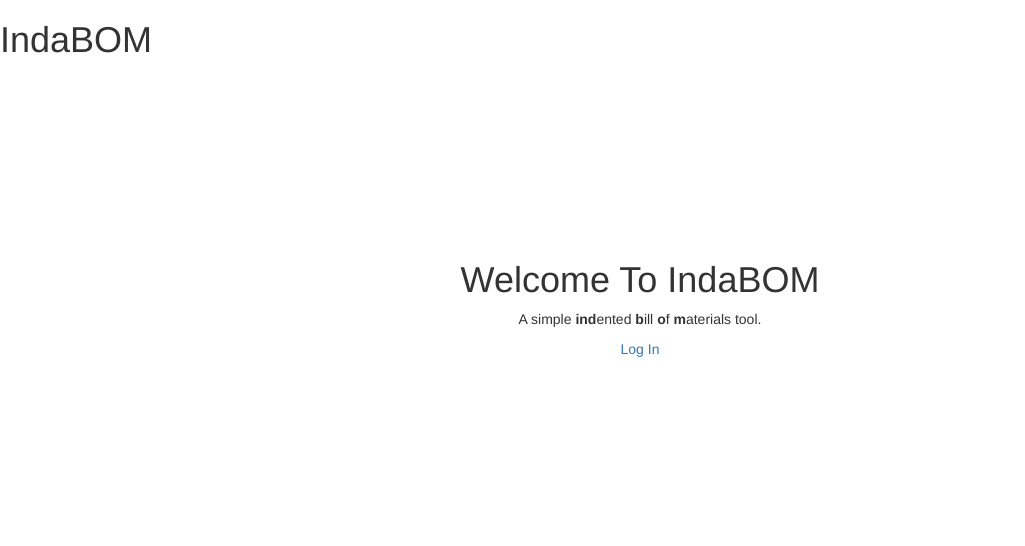
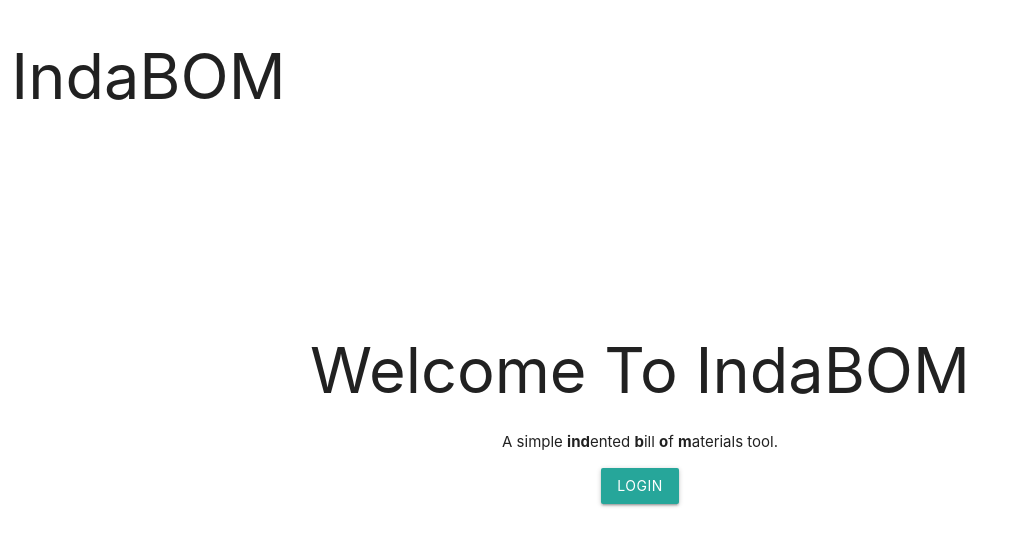
Before and after one commit to mpkasp/indabom, a Django app: page / in a window 1280 px wide. Shown: the top 546 px of the page, without its empty margins (0-1025 px from the left). Run offline with Django 3.2, Linux system fonts and the light colour scheme; some libraries are stand-ins or nearby versions.

Commit message:
add materialize

```diff
--- a/bom/templates/bom/dashboard.html
+++ b/bom/templates/bom/dashboard.html
@@ -24,7 +24,7 @@ Parts List <a href="/bom/export/">[Export]</a>
         <td>{{ part.revision }}</td>
         <td>{{ part.manufacturer }}</td>
         <td>{{ part.manufacturer_part_number }}</td>
-        <td><a href="/bom/{{ part.id }}/part_match/">Octopart Match</a></td>
+        <!-- <td><a href="/bom/{{ part.id }}/part_match/">Octopart Match</a></td> -->
     </tr>
     {% endfor %}
 </ul>
--- a/indabom/templates/indabom/base.html
+++ b/indabom/templates/indabom/base.html
@@ -2,15 +2,35 @@
 <html lang="en">
 {% load staticfiles %}
 <head>
-    <link rel="stylesheet" href="//maxcdn.bootstrapcdn.com/bootstrap/3.2.0/css/bootstrap.min.css">
-    <link rel="stylesheet" href="//maxcdn.bootstrapcdn.com/bootstrap/3.2.0/css/bootstrap-theme.min.css">
-    <link rel="stylesheet" href="{% static 'indabom/style.css' %}">
-    <div><h1>IndaBOM</h1></div>
-    {% if user.is_authenticated %}<div><a href="/logout/">Logout</a></div>{% endif %}
-    <div><h2>{% block title %}{% endblock %}</h2></div>
+    <!-- Materialize, eventually pull this into the project -->
+    <link href="http://fonts.googleapis.com/icon?family=Material+Icons" rel="stylesheet">
+    <link type="text/css" rel="stylesheet" href="{% static 'indabom/css/materialize.min.css' %}"  media="screen,projection"/>
+
+    <!--Let browser know website is optimized for mobile-->
+    <meta name="viewport" content="width=device-width, initial-scale=1.0"/>
+
+    <!-- Custom -->
+    <link rel="stylesheet" href="{% static 'indabom/css/indabom.css' %}">
 </head>
 
 <body>
+    <!--Import jQuery before materialize.js-->
+    <script type="text/javascript" src="https://code.jquery.com/jquery-2.1.1.min.js"></script>
+    <script type="text/javascript" src="{% static 'indabom/js/materialize.min.js' %}"></script>
+
+    <div class="title-bar">
+        <div class="row">
+            <div class="col">
+                <h1>IndaBOM</h1>
+            </div>
+            <div class="col s1">
+                {% if user.is_authenticated %}<a href="/logout/">Logout</a>{% endif %}
+            </div>
+        </div>
+    </div>
+
+    <div><h2>{% block title %}{% endblock %}</h2></div>
+
     <div id="content">
         {% block content %}{% endblock %}
     </div>
--- a/indabom/templates/indabom/index.html
+++ b/indabom/templates/indabom/index.html
@@ -6,7 +6,7 @@
 <div style="text-align: center; margin-top: 25vh;">
 <h1>Welcome To IndaBOM</h1>
 <p>A simple <b>ind</b>ented <b>b</b>ill <b>o</b>f <b>m</b>aterials tool.</p>
-{% if not user.is_authenticated %}<p><a href="/login/">Log In</a></p>{% endif %}
-{% if user.is_authenticated %}<p><a href="/bom/">Enter</a></p>{% endif %}
+{% if not user.is_authenticated %}<p><a class="waves-effect waves-light btn" href="/login/">Login</a></p>{% endif %}
+{% if user.is_authenticated %}<p><a class="waves-effect waves-light btn" href="/bom/">Enter</a></p>{% endif %}
 </div>
 {% endblock %}
```
